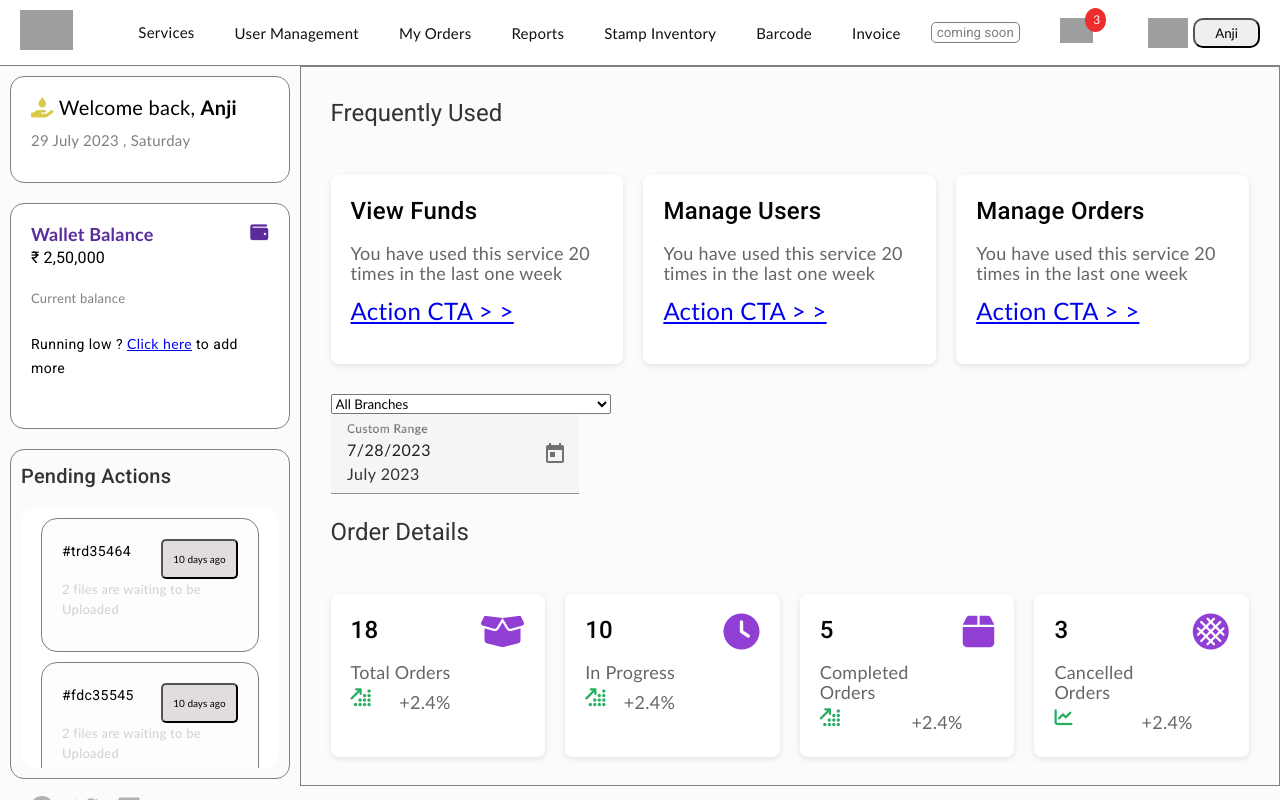
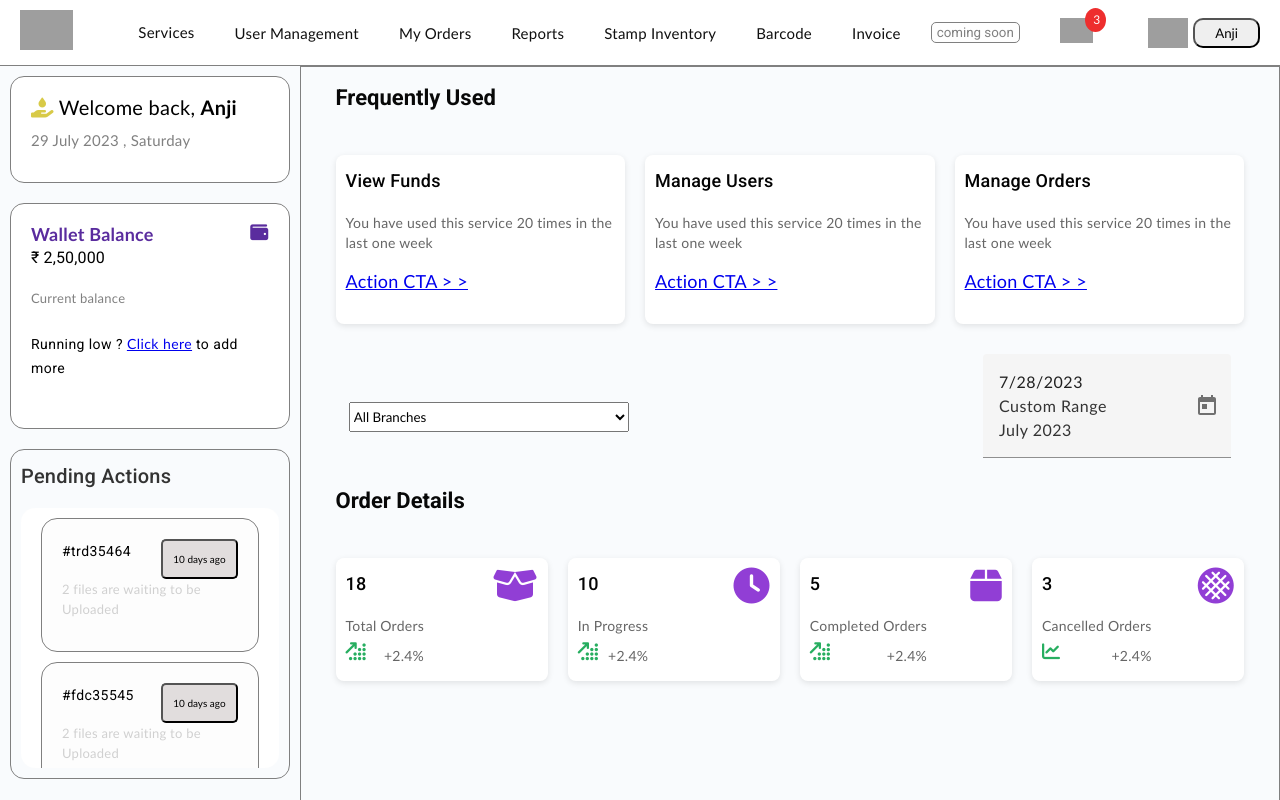
Before and after one commit to Anji515/Doqfy_App, an Angular app: page / in a window 1280 px wide. Shown: the top 800 px of the page. Built offline with nearby package versions, Linux system fonts and the light colour scheme; grey boxes are pictures that could not be loaded.

Commit message:
Worked on some issues

```diff
--- a/package.json
+++ b/package.json
@@ -22,6 +22,9 @@
     "@angular/platform-browser-dynamic": "^16.1.0",
     "@angular/router": "^16.1.0",
     "@fortawesome/fontawesome-free": "^6.4.0",
+    "@types/chart.js": "^2.9.37",
+    "chart.js": "^4.3.2",
+    "ngx-chartjs": "^0.0.1",
     "rxjs": "~7.8.0",
     "tslib": "^2.3.0",
     "zone.js": "~0.13.0"
--- a/src/app/Components/Right-component/right-box.component.css
+++ b/src/app/Components/Right-component/right-box.component.css
@@ -1,22 +1,25 @@
 .grid-container {
     display: grid;
-    padding: 30px 0px;
+    padding: 25px 10px;
     grid-template-columns: repeat(auto-fit, minmax(200px, 1fr));
     gap: 20px;
   }
 
   .main-container{
-    padding: 30px;
+    padding: 15px 25px;
   }
-  /* h1{
-    margin-left: 30px;
-  } */
+  h1{
+    margin-left: 10px;
+    color: #080808;
+    font-size: 22px;
+    font-weight: bolder;
+  }
 
   .frequent{
     background-color: #ffffff;
     border-radius: 8px;
     box-shadow: 0 2px 6px rgba(0, 0, 0, 0.1);
-    padding: 20px;
+    padding: 10px;
     text-align: left;
     font-size: 18px;
   }
@@ -28,7 +31,7 @@
     background-color: #ffffff;
     border-radius: 8px;
     box-shadow: 0 2px 6px rgba(0, 0, 0, 0.1);
-    padding: 20px;
+    padding: 10px;
     text-align: center;
     font-size: 18px;
   }
@@ -36,13 +39,14 @@
   .frequent h2,
   .orders h2 {
     margin-top: 0;
-    font-size: 24px;
+    font-size: 18px;
     color: #030303;
   }
 
   .frequent p,
   .orders p {
     color: #666666;
+    font-size: 14px;
   }
 
   .orders .logo {
@@ -84,3 +88,20 @@
       grid-template-columns: 1fr;
     }
   }
+
+
+  /* CSS styles for Cities and Dates */
+  .city-container{
+   width: 95%;
+   padding: 5px 10px;
+   height: auto;
+   margin: auto;
+   border: 0px solid red;
+   display: flex;
+   align-items: center;
+   justify-content: space-between;
+  }
+
+  .city-container select{
+    height: 30px;
+  }
--- a/src/app/Components/Right-component/right-box.component.html
+++ b/src/app/Components/Right-component/right-box.component.html
@@ -13,24 +13,22 @@
 
     <!-- Cities and Dates -->
     <div>
-        <div>
+        <div class="city-container">
           <select name="branches" id="branches">
             <option value="">All Branches</option>
             <option *ngFor="let state of statesOfIndia" [value]="state">{{ state }}</option>
           </select>
-
           <section>
-            <mat-form-field appearance="fill">
-              <mat-label>Custom Range</mat-label>
+            <mat-form-field >
               <input matInput [matDatepicker]="customRangePicker" [(ngModel)]="selectedDate" [max]="maxDate"
               (dateInput)="onDateChange($event)" (focus)="customRangePicker.open()"
               [value]="selectedDate | date: 'MMMM yyyy'">
+              <label>Custom Range</label>
                      <div>{{ formattedDate }}</div>
               <mat-datepicker-toggle matSuffix [for]="customRangePicker"></mat-datepicker-toggle>
               <mat-datepicker #customRangePicker [startView]="startView"></mat-datepicker>
             </mat-form-field>
           </section>
-
         </div>
       </div>
 
@@ -52,4 +50,11 @@
       </div>
     </div>
   </div>
+
+  <!-- <app-chart
+  [initiated]="50"
+  [pending]="20"
+  [signed]="15"
+  [expired]="15"
+  ></app-chart> -->
 </div>
--- a/src/app/Components/Right-component/right-box.component.ts
+++ b/src/app/Components/Right-component/right-box.component.ts
@@ -60,6 +60,7 @@ export class RightComponent {
   ];
 
 
+
   selectedDate: Date = new Date();
   maxDate: Date= new Date();
   startView: 'month' | 'year' = 'year';
--- a/src/app/app.component.css
+++ b/src/app/app.component.css
@@ -1,7 +1,7 @@
 .main-container{
     display: flex;
     width: 100%;
-    height: 90vh;
+    height: 120vh;
 }
 
 .left-container{
--- a/src/app/app.component.html
+++ b/src/app/app.component.html
@@ -311,5 +311,6 @@
   <app-right-box></app-right-box>
   </div>
 </div>
+
 <router-outlet></router-outlet>
 <app-footer></app-footer>
--- a/src/app/app.module.ts
+++ b/src/app/app.module.ts
@@ -13,6 +13,8 @@ import { MatInputModule } from '@angular/material/input';
 import { MatFormFieldModule } from '@angular/material/form-field';
 import { MatDatepickerModule } from '@angular/material/datepicker';
 import { MatNativeDateModule } from '@angular/material/core';
+// import { ChartComponent } from './Components/Charts/chart.component';
+// import { ChartsModule } from 'ng2-charts';
 
 @NgModule({
   declarations: [
@@ -20,7 +22,8 @@ import { MatNativeDateModule } from '@angular/material/core';
     NavbarComponent,
     FooterComponent,
     LeftComponent,
-    RightComponent
+    RightComponent,
+    // ChartComponent
   ],
   imports: [
     BrowserModule,
```
Also changed, not shown: src/app/Components/Charts/chart.component.css (added, +22 -0 lines), src/app/Components/Charts/chart.component.ts (added, +51 -0 lines), src/app/Components/Charts/chart.component.html (added), 1 other file (tests, documents, lock files or other folders).
